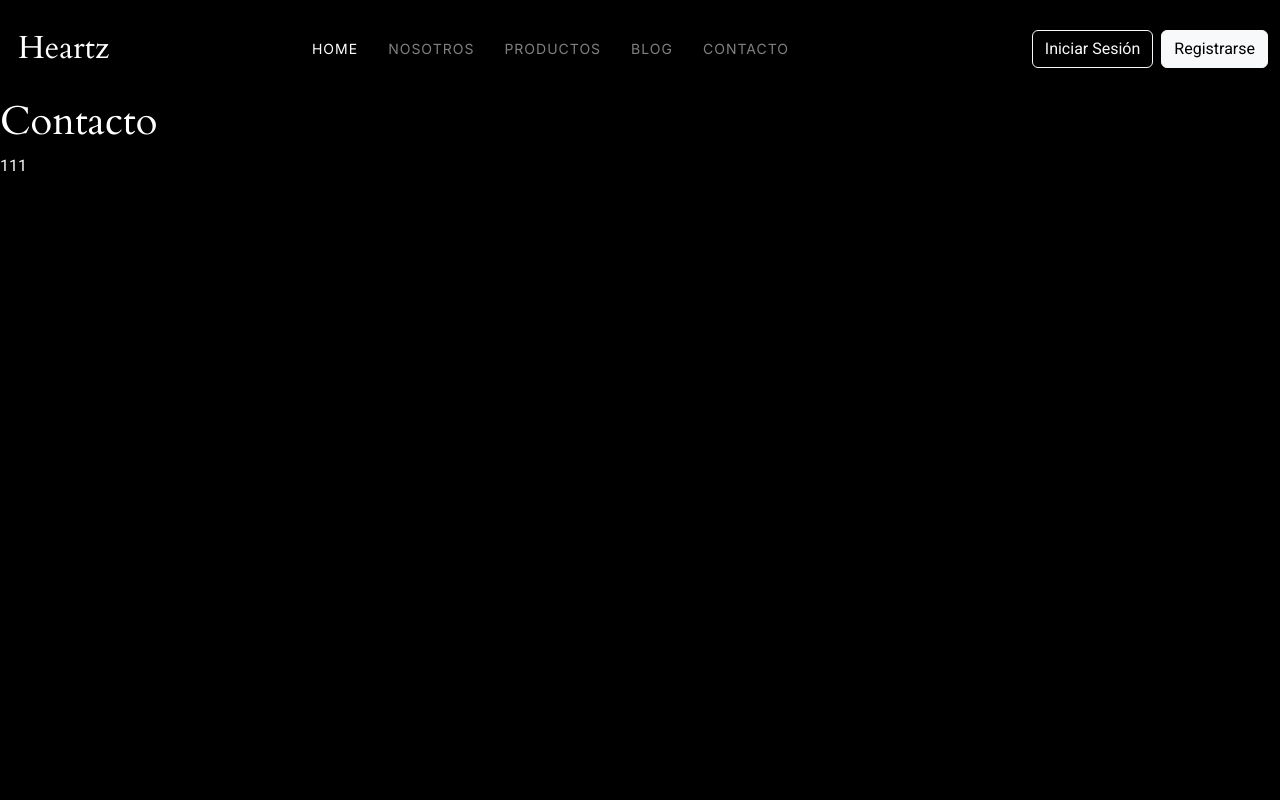
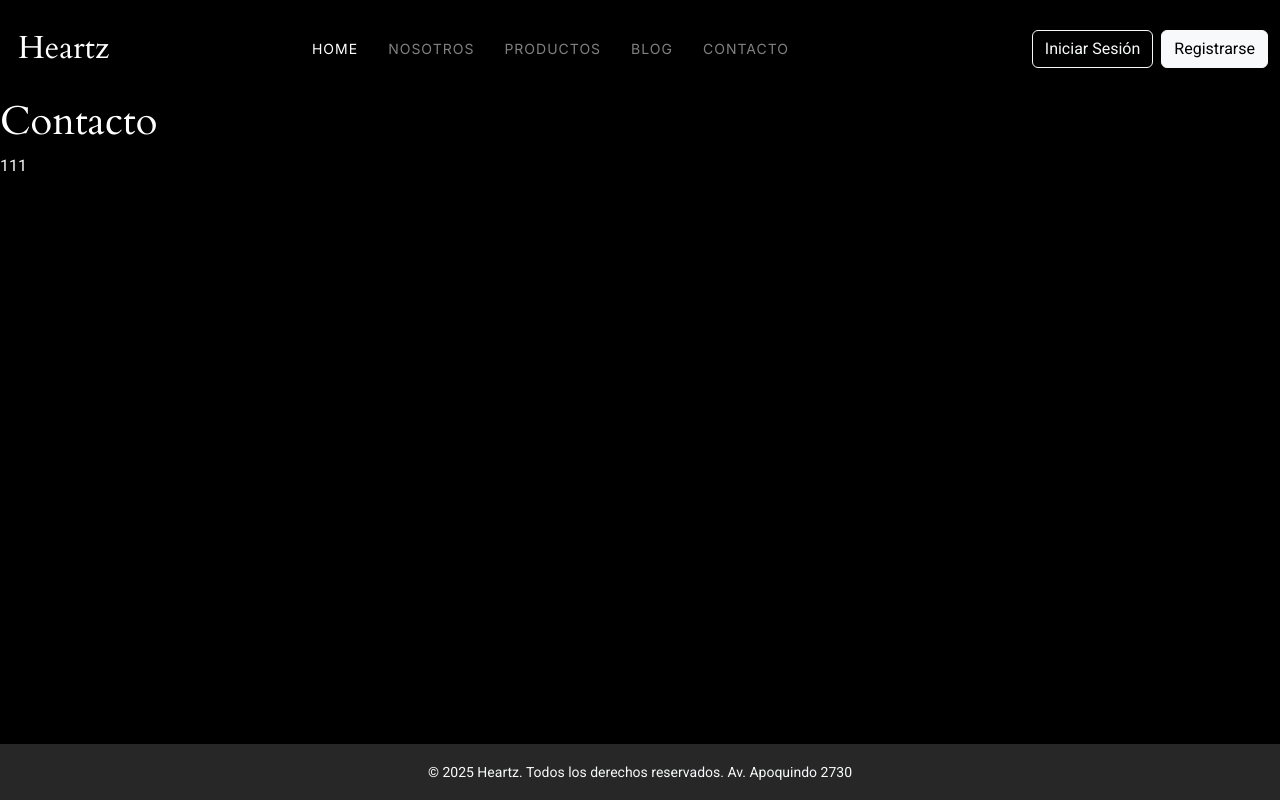
Before and after one commit to Bvnddit/heartz-web, a React (Vite) app: page /Contacto in a window 1280 px wide. Built offline with nearby package versions, Linux system fonts and the light colour scheme.

Commit message:
Creacion de footer

```diff
--- a/src/App.jsx
+++ b/src/App.jsx
@@ -6,22 +6,26 @@ import Nosotros from './pages/Nosotros.jsx';
 import Blog from './pages/Blog.jsx';
 import Contacto from './pages/Contacto.jsx';
 import Header from './components/Header.jsx'
+import Footer from "./components/Footer.jsx";
 
 import { BrowserRouter as Router, Routes, Route } from "react-router-dom";
 
 function App() {
   return (
     <Router>
+      <div className="app-container">
         <Header />
+        <div className="main-content">
           <Routes>
             <Route path="/" element={<Home />} />
             <Route path="/Productos" element={<Productos />} />
             <Route path="/Nosotros" element={<Nosotros />} />
             <Route path="/Blog" element={<Blog />} />
             <Route path="/Contacto" element={<Contacto />} />
-
           </Routes>
-
+        </div>
+        <Footer />
+      </div>
     </Router>
   );
 }
--- a/src/assets/css/main.css
+++ b/src/assets/css/main.css
@@ -1390,3 +1390,15 @@ section,
 .starter-section {
   /* Add your styles here */
 }
+
+.app-container {
+  min-height: 100vh;
+  display: flex;
+  flex-direction: column;
+}
+
+.main-content {
+  flex: 1;
+  display: flex;
+  flex-direction: column;
+}
--- /dev/null
+++ b/src/components/Footer.jsx
@@ -0,0 +1,14 @@
+import { Link } from "react-router-dom";
+
+function Footer() {
+    return (
+        <footer className="text-light text-center py-3" style={{backgroundColor:'#272727'}}>
+            <div className="container">
+                <small>© 2025 Heartz. Todos los derechos reservados. Av. Apoquindo 2730</small>
+            </div>
+        </footer>
+
+    );
+}
+
+export default Footer;
```
Lines whose indentation alone changed are shown as unchanged.
